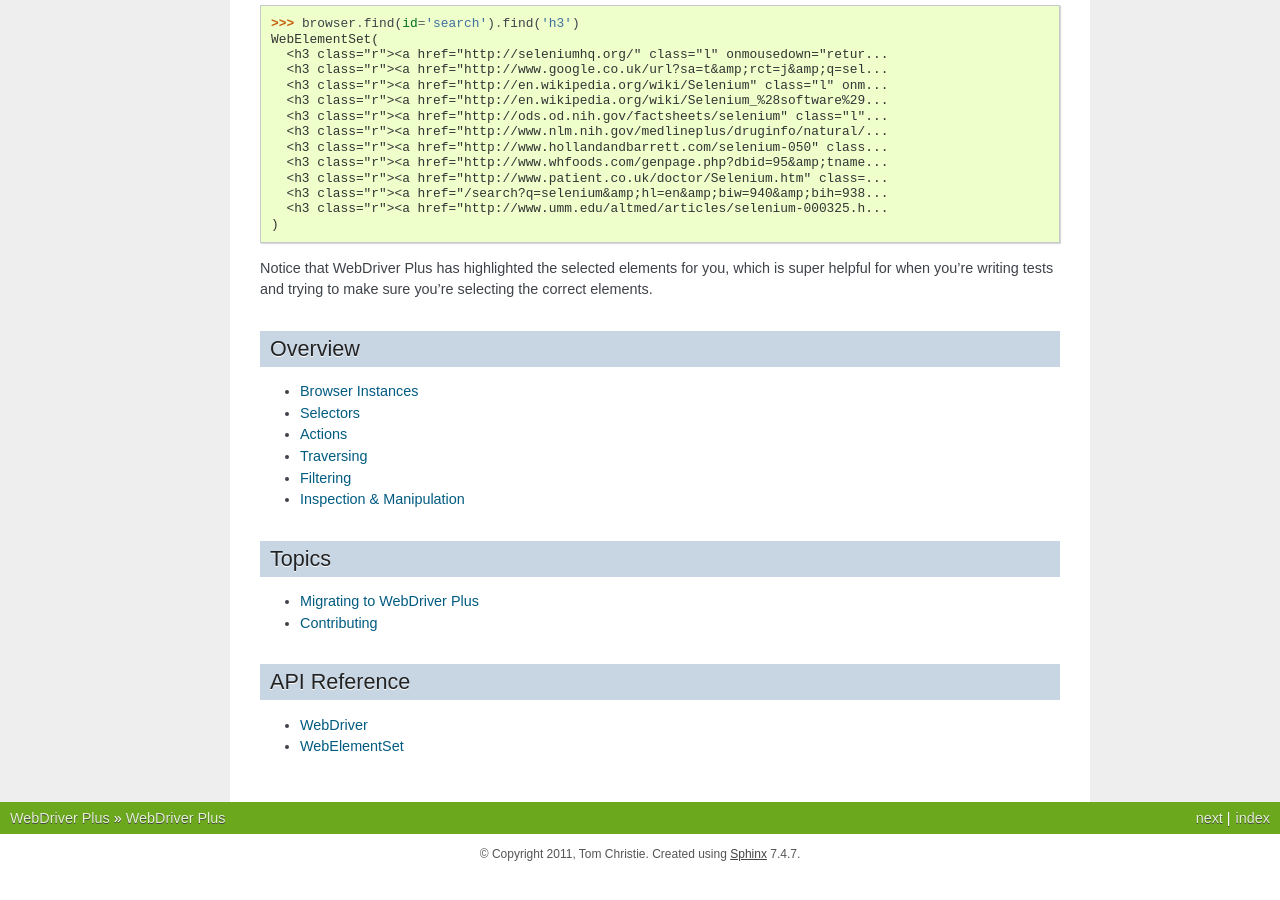
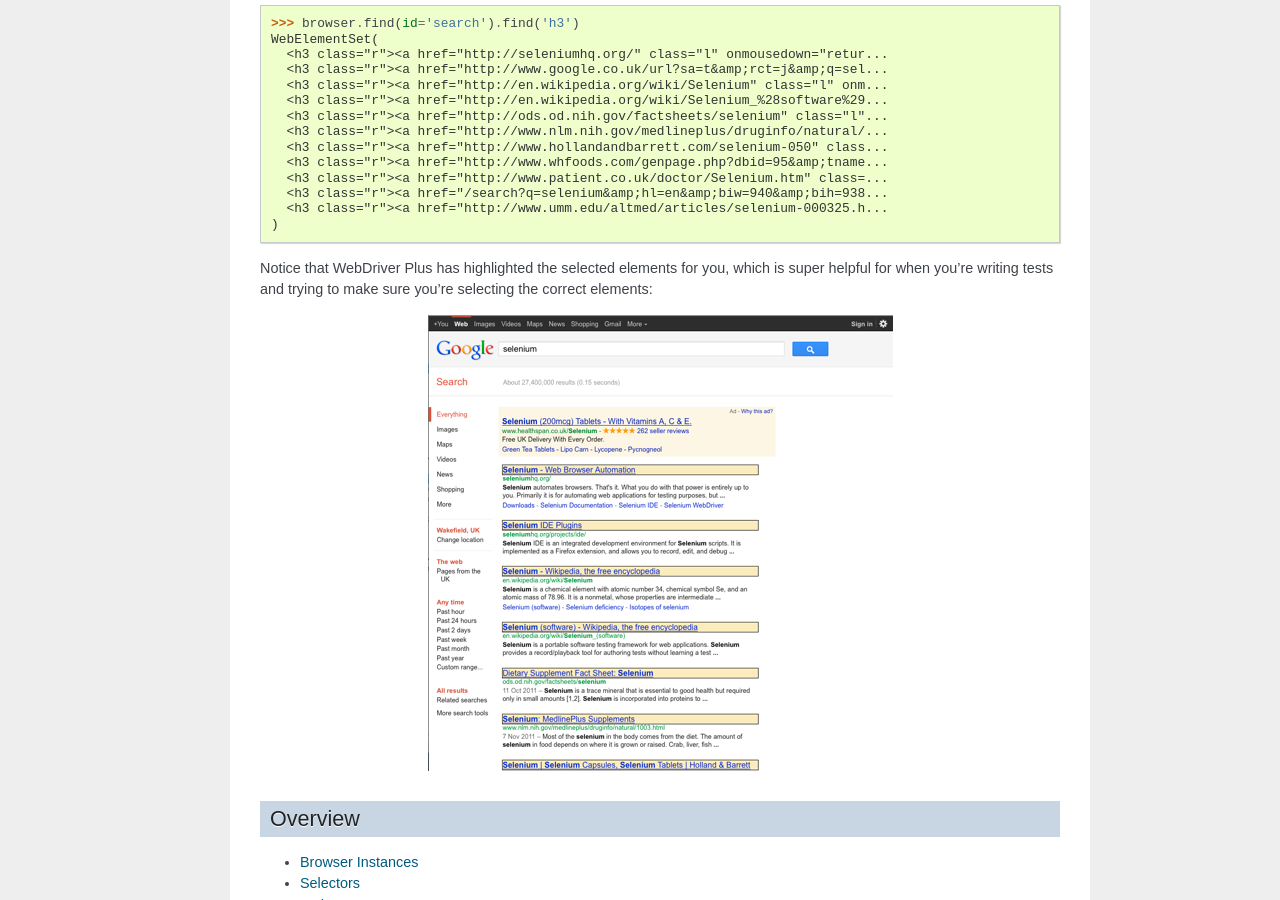
Before and after one commit to tomchristie/webdriverplus, a Sphinx documentation site: the page built from docs/index.rst, in a window 1280 px wide and 900 px high, scrolled down 856 px. Built offline with Sphinx 7.4.7, drawn with Linux system fonts in a browser that asks for light colours; before the commit the page ends 1730 px from its top, so only the background shows below that.

Commit message:
Add screenshot.

```diff
--- a/README.markdown
+++ b/README.markdown
@@ -57,6 +57,8 @@
 is super helpful for when you're writing tests and trying to make sure you're
 selecting the correct elements.
 
+![image](https://raw.github.com/tomchristie/webdriverplus/master/docs/screenshot.png)
+
 Next steps
 ----------
 
--- a/docs/index.rst
+++ b/docs/index.rst
@@ -71,7 +71,10 @@
 
 Notice that WebDriver Plus has highlighted the selected elements for you, which
 is super helpful for when you're writing tests and trying to make sure you're
-selecting the correct elements.
+selecting the correct elements:
+
+.. image:: screenshot.png
+  :align: center
 
 Overview
 --------
```
Also changed, not shown: docs/screenshot.png (added).
